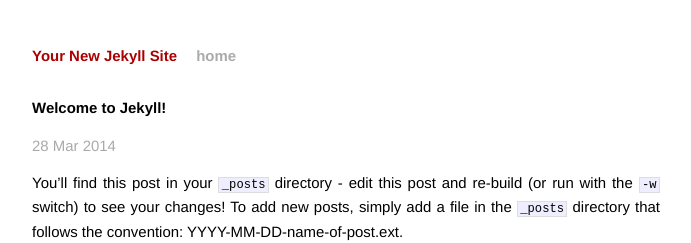
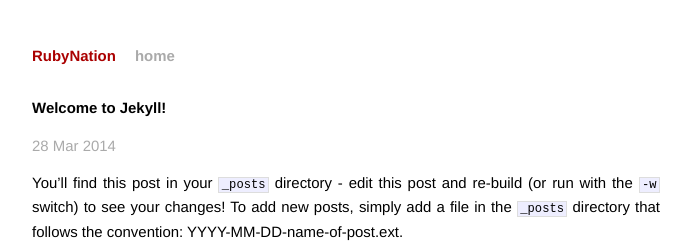
Before and after one commit to estatemarket/rubynation, a Jekyll site: the page built from _posts/2014-03-28-welcome-to-jekyll.markdown, in a window 1280 px wide. Shown: the top 243 px of the page, without its empty margins (294-985 px from the left). Built offline with Jekyll 4.4.1, drawn with Linux system fonts in a browser that asks for light colours; Markdown is read by kramdown in place of the engine named in the settings.

Commit message:
Set title

```diff
--- a/_config.yml
+++ b/_config.yml
@@ -1,3 +1,3 @@
-name: Your New Jekyll Site
+name: RubyNation
 markdown: redcarpet
 pygments: true
```
